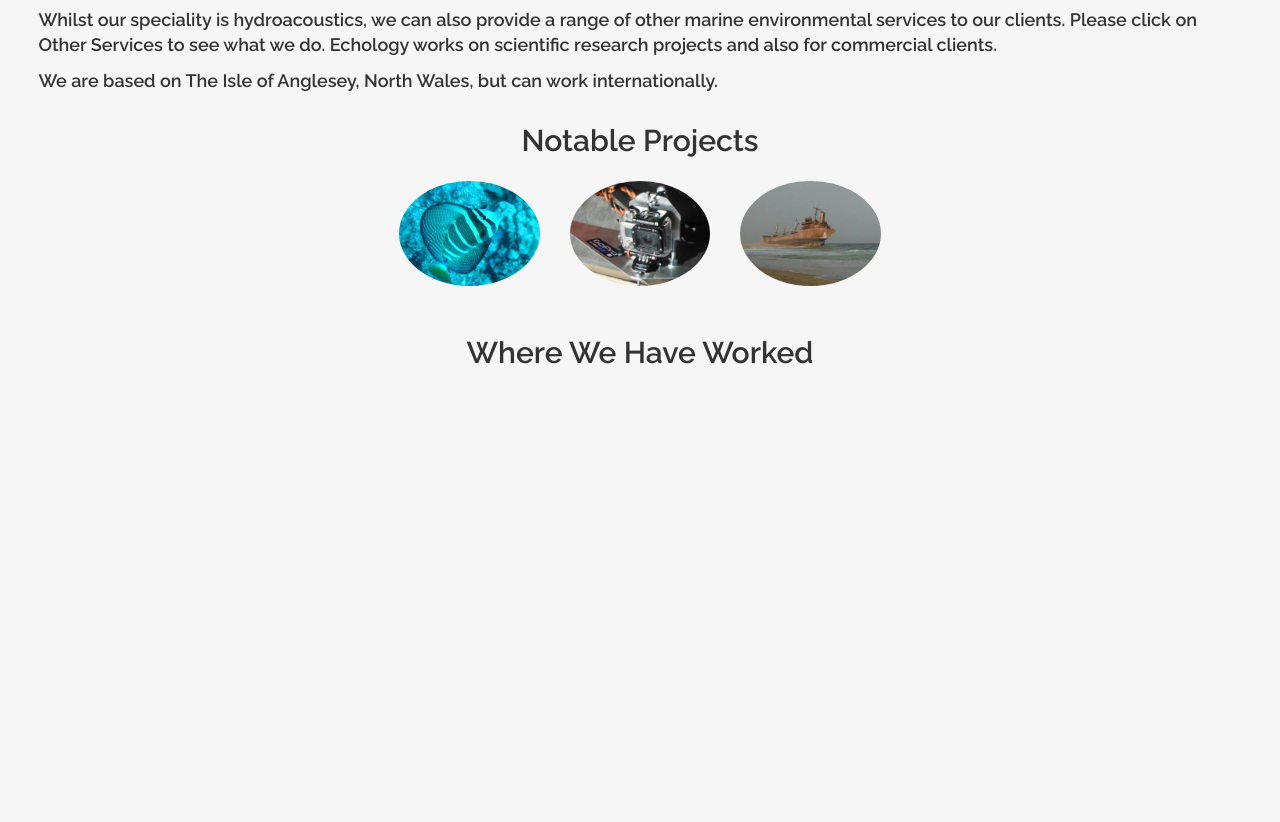
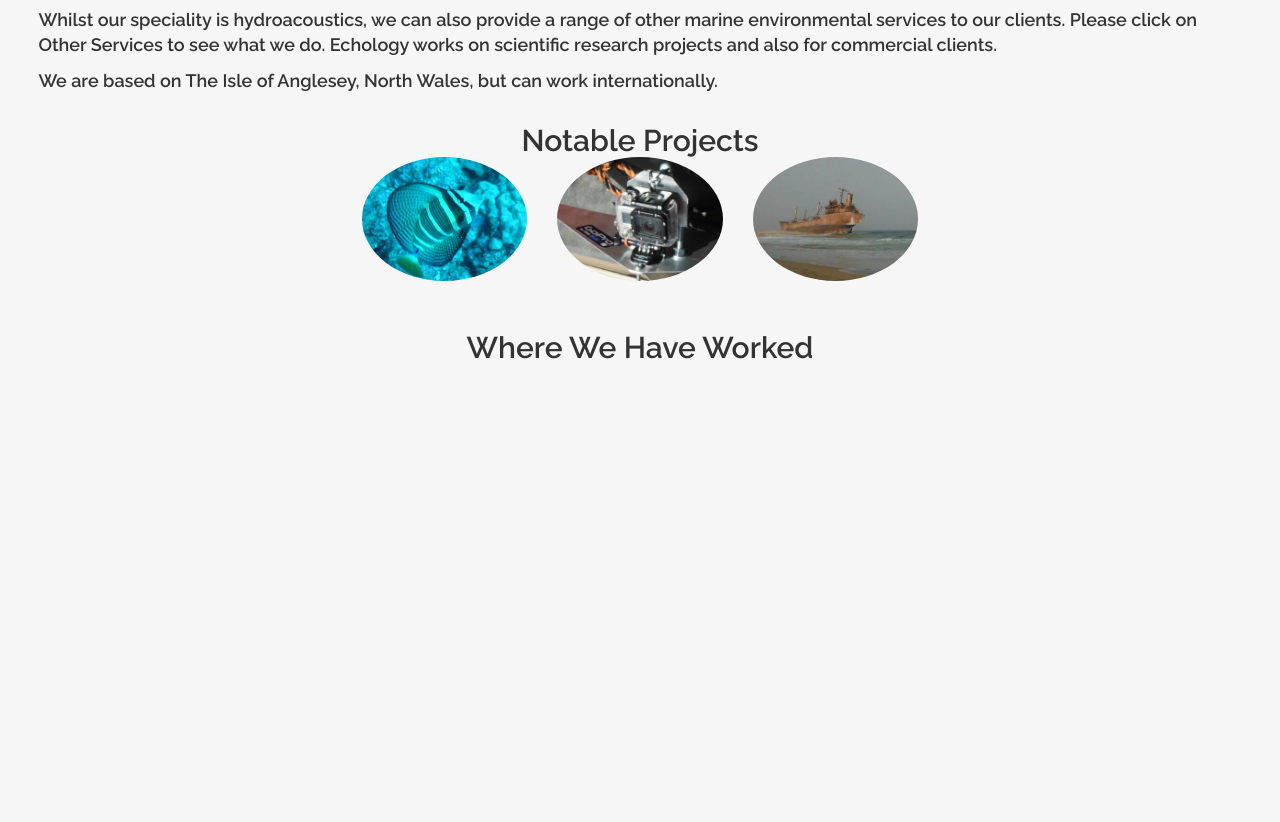
Before and after one commit to colm-mcqs/echology, a website: page app/index.html in a window 1280 px wide. Shown: the part 1088-1910 px from the top of the page. Drawn offline with nearby package versions, Linux system fonts and the light colour scheme; some packages are replaced by stand-ins of ours; a script that the page names is missing.

Commit message:
Updated css to make section text responsive

```diff
--- a/app/css/app.css
+++ b/app/css/app.css
@@ -107,7 +107,15 @@ body {
 }
 
 .project-row{
-    margin: 2% 5% 0 5%;
+    position: relative;
+    top: 5%;
+    bottom: 2%;
+    left: 0;
+    right: 0;
+    display: flex;
+    justify-content: space-around;
+    align-items: center;
+    flex-wrap: wrap;
 }
 .project-image{
     position:relative;
--- a/app/index.html
+++ b/app/index.html
@@ -5,7 +5,7 @@
   <meta http-equiv="X-UA-Compatible" content="IE=edge">
   <title>Echology</title>
   <meta name="description" content="">
-  <meta name="viewport" content="width=device-width, initial-scale=1">
+  <meta name="viewport" content="width=device-width, initial-scale=1, user-scalable=no">
   <link rel="stylesheet" href="bower_components/bootstrap/dist/css/bootstrap.min.css">
   <link rel="stylesheet" href="bower_components/perfect-scrollbar/min/perfect-scrollbar.min.css" />
   <link rel="stylesheet" href="css/app.css">
@@ -50,12 +50,12 @@
             </div>
             <div class="collapse navbar-collapse">
                 <ul class="nav navbar-nav">
-                    <a type="button" class="btn btn-default btn-lg navbar-btn nav-button" du-smooth-scroll offset="61" href="#welcome"><span class="glyphicon glyphicon-home"></span> Home</a>
+                    <a type="button" class="btn btn-default btn-lg navbar-btn nav-button" du-smooth-scroll offset="61" href="#welcome"><span class="glyphicon glyphicon-home"></span><span class="hidden-sm hidden-xs"> Home</span></a>
                     <a type="button" class="btn btn-default btn-lg navbar-btn nav-button" du-smooth-scroll offset="61" href="#seabedMapping">Seabed Mapping</a>
                     <a type="button" class="btn btn-default btn-lg navbar-btn nav-button" du-smooth-scroll offset="61" href="#gis">GIS</a>
                     <a type="button" class="btn btn-default btn-lg navbar-btn nav-button" du-smooth-scroll offset="61" href="#otherServices">Other Services</a>
                     <a type="button" class="btn btn-default btn-lg navbar-btn nav-button" du-smooth-scroll offset="61" href="#equipment">Equipment</a>
-                    <a type="button" class="btn btn-default btn-lg navbar-btn nav-button" ng-click="contactModal()"><span class="glyphicon glyphicon-envelope"></span> Contact Echology</a>
+                    <a type="button" class="btn btn-default btn-lg navbar-btn nav-button" ng-click="contactModal()"><span class="glyphicon glyphicon-envelope"></span><span class="hidden-sm hidden-xs"> Contact Echology</span></a>
                 </ul>
             </div>
         </div>
--- a/app/partials/welcome.html
+++ b/app/partials/welcome.html
@@ -16,11 +16,11 @@
     <p>
         We are based on The Isle of Anglesey, North Wales, but can work internationally.
     </p>
+    <div class="hidden-xs">
     <h2 style="text-align: center;margin: 30px 0 0 0;">Notable Projects</h2>
 
     <div class="row project-row">
-        <div class="col-md-3"></div>
-        <div class="col-md-6">
+        <div class="col-md-6 col-sm-6 col-xs-6">
             <div ng-repeat="project in projects">
                 <div class="col-md-4">
                     <img ng_src="{{project.url}}" class="img-circle project-image center-block"
@@ -28,10 +28,10 @@
                 </div>
             </div>
         </div>
-        <div class="col-md-3"></div>
         </div>
     <div class="row map-container">
     <h2 style="text-align: center;margin: 50px 0 10px 0;">Where We Have Worked</h2>
     <div id="echologyMap"></div>
     </div>
+    </div>
 </div>
--- a/package.json
+++ b/package.json
@@ -14,7 +14,7 @@
   "scripts": {
     "postinstall": "bower install",
     "prestart": "npm install",
-    "start": "http-server -a localhost -p 8000 -c-1",
+    "start": "node server.js",
     "pretest": "npm install",
     "test": "karma start karma.conf.js",
     "test-single-run": "karma start karma.conf.js  --single-run",
```
